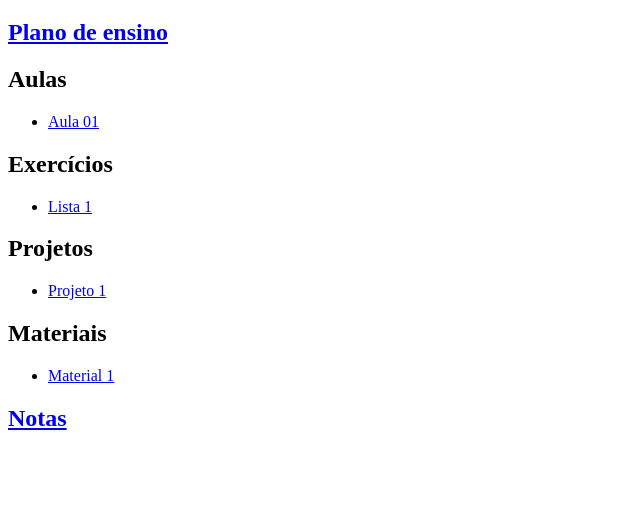
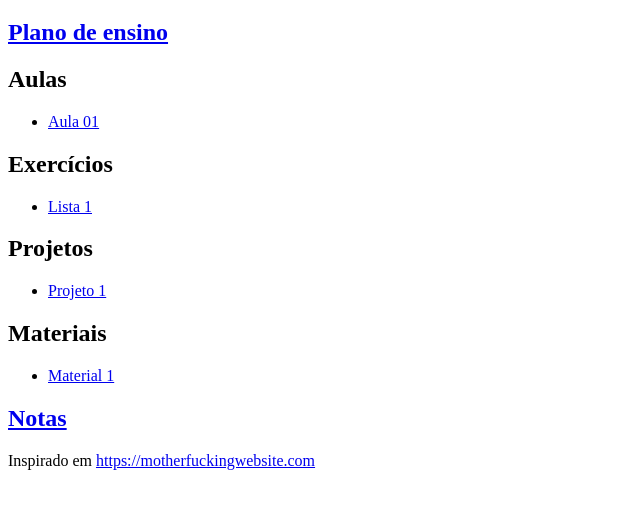
Before and after one commit to danielsaad/motherfuckingcourse, a plain HTML site: page index.html in a window 1280 px wide. Shown: the part 61-570 px from the top of the page, without its empty margins (0-640 px from the left). Drawn offline with Linux system fonts and the light colour scheme.

Commit message:
adicionando curso

```diff
--- a/index.html
+++ b/index.html
@@ -38,5 +38,7 @@
     </ul>
     <h2> <a href="/">Notas</a></h2>
 </body>
-
+<footer>
+    <p> Inspirado em <a href="https://motherfuckingwebsite.com">https://motherfuckingwebsite.com</a></p>
+</footer>
 </html>
```
